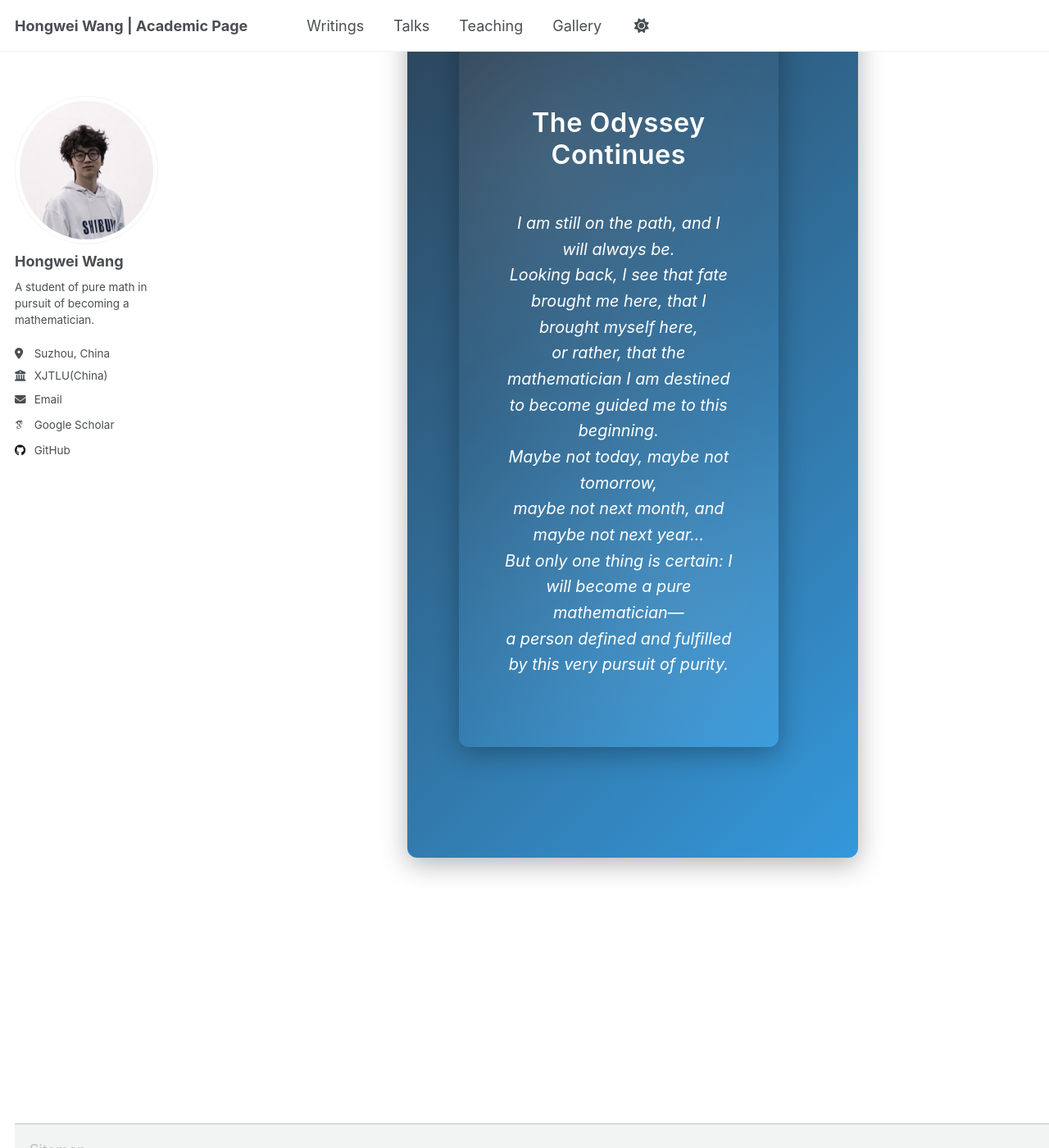
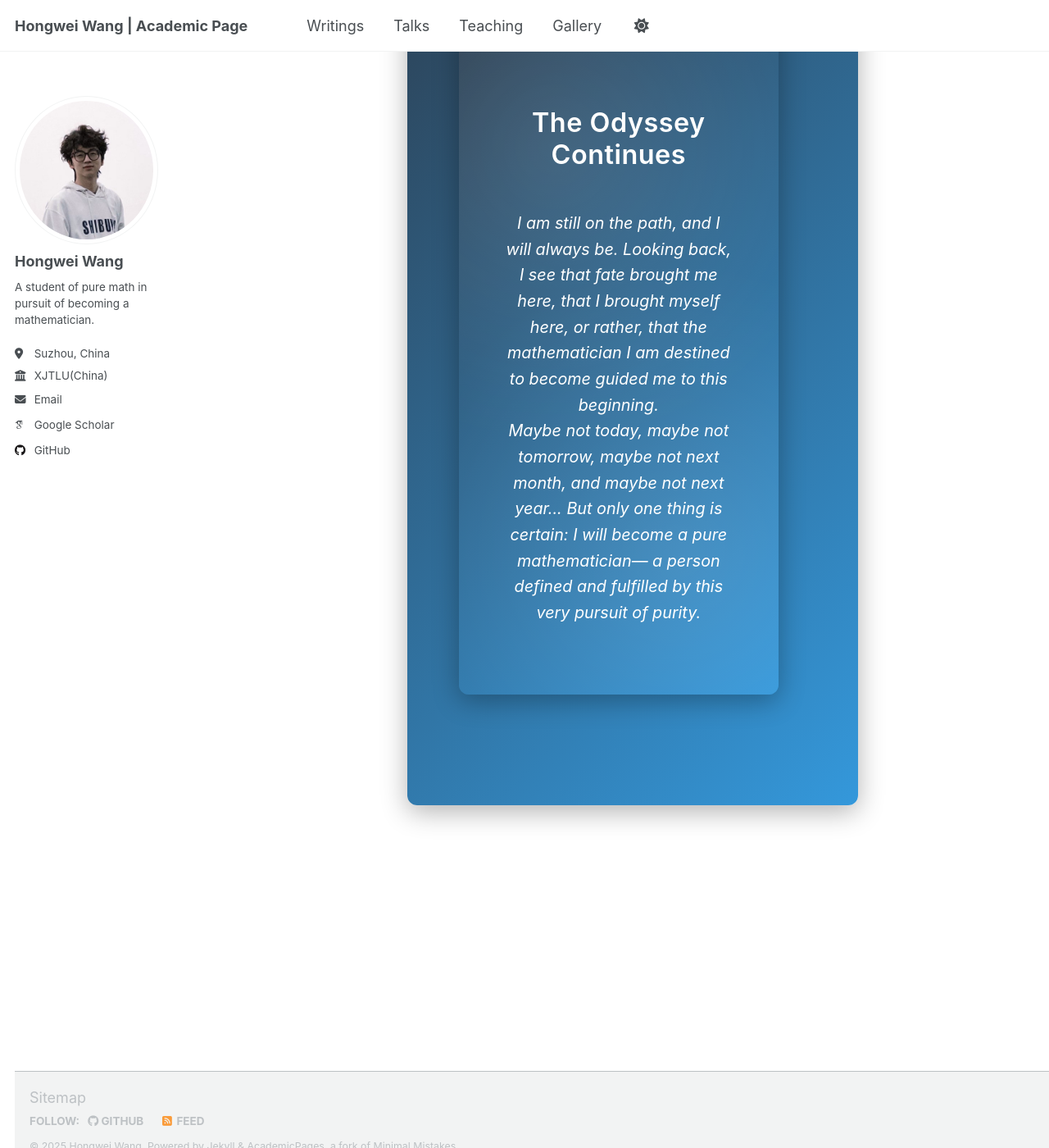
Before and after one commit to WangHongWei-AcademicPage/WangHongWei-AcademicPage.github.io, a Jekyll site: the page built from _pages/gallery.html, in a window 1280 px wide and 1400 px high, scrolled down 8159 px. Shown: the whole window at 82% size. Built offline with Jekyll 4.4.1, drawn with Linux system fonts in a browser that asks for light colours; some web fonts are replaced; a script that is not in the unit is left out.

```diff
--- a/_pages/gallery.html
+++ b/_pages/gallery.html
@@ -175,12 +175,12 @@ author_profile: true
   </h2>
 
   <p style="font-size: 1.1em; line-height: 1.6; margin-bottom: 1.5em; font-weight: 400; position: relative; font-style: italic;">
-    I am still on the path, and I will always be.<br>
-    Looking back, I see that fate brought me here, that I brought myself here,<br>
+    I am still on the path, and I will always be.
+    Looking back, I see that fate brought me here, that I brought myself here,
     or rather, that the mathematician I am destined to become guided me to this beginning. <br>
-    Maybe not today, maybe not tomorrow,<br>
-    maybe not next month, and maybe not next year...<br>
-    But only one thing is certain: I will become a pure mathematician—<br>
+    Maybe not today, maybe not tomorrow,
+    maybe not next month, and maybe not next year...
+    But only one thing is certain: I will become a pure mathematician—
     a person defined and fulfilled by this very pursuit of purity.
   </p>
 </div>
```
